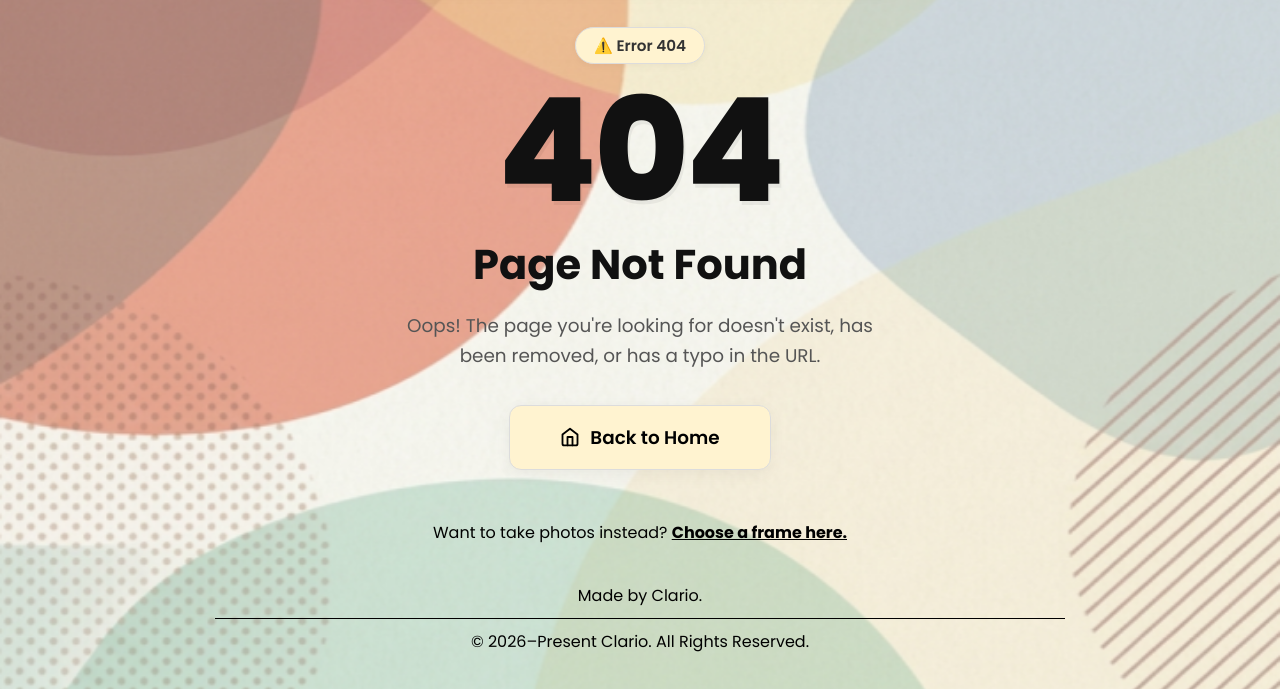
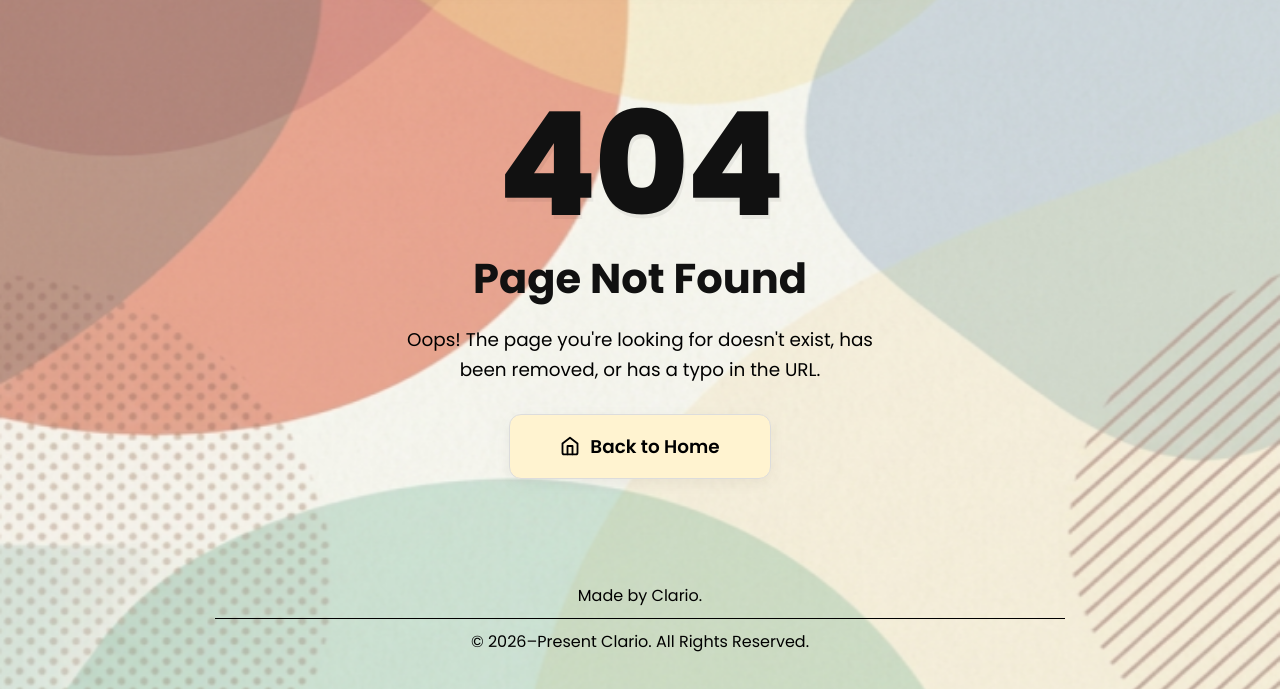
Before and after one commit to evanhendramulyadi/snaplet, a plain HTML site: page 404.html in a window 1280 px wide. Shown: the part 111-800 px from the top of the page. Drawn offline with Linux system fonts and the light colour scheme.

Commit message:
feat(404): refine 404 title, text color, and fallback routing

```diff
--- a/404.html
+++ b/404.html
@@ -4,7 +4,7 @@
     <meta charset="UTF-8">
     <meta name="viewport" content="width=device-width, initial-scale=1.0">
     <meta name="robots" content="noindex, follow">
-    <title>404 Page Not Found — Snaplet</title>
+    <title>404 — Snaplet</title>
     <meta name="description" content="The page you are looking for does not exist on Snaplet.">
 
     <script>
@@ -45,9 +45,6 @@
 
         <main class="not-found-hero">
             <div class="not-found-container">
-                <div class="not-found-badge">
-                    <span>⚠️ Error 404</span>
-                </div>
                 <h1 class="not-found-code">404</h1>
                 <h2 class="not-found-title">Page Not Found</h2>
                 <p class="not-found-desc">
@@ -62,7 +59,6 @@
                         <span>Back to Home</span>
                     </a>
                 </div>
-                <p class="help-text">Want to take photos instead? <a href="choose_frame.html">Choose a frame here.</a></p>
             </div>
         </main>
 
--- a/css/style.css
+++ b/css/style.css
@@ -924,21 +924,6 @@ footer {
     text-align: center;
 }
 
-.not-found-badge {
-    display: inline-flex;
-    align-items: center;
-    gap: 8px;
-    background-color: #FFF3D0;
-    border: 1px solid #DCDCDC;
-    padding: 6px 18px;
-    border-radius: 50px;
-    font-size: 0.95rem;
-    font-weight: 600;
-    color: #333;
-    margin-bottom: 15px;
-    box-shadow: 0 2px 8px rgba(0, 0, 0, 0.04);
-}
-
 .not-found-code {
     font-size: clamp(5.5rem, 16vw, 9rem);
     font-weight: 800;
@@ -958,19 +943,16 @@ footer {
 
 .not-found-desc {
     font-size: clamp(1rem, 2.5vw, 1.15rem);
-    color: #555;
+    color: #000;
     line-height: 1.6;
     max-width: 500px;
-    margin-bottom: 35px;
+    margin-bottom: 30px;
 }
 
 .not-found-actions {
     display: flex;
-    gap: 15px;
     justify-content: center;
     align-items: center;
-    flex-wrap: wrap;
-    margin-bottom: 25px;
 }
 
 /* Tombol Back to Home */
@@ -1008,11 +990,6 @@ footer {
         padding: 20px 15px;
     }
 
-    .not-found-badge {
-        font-size: 0.85rem;
-        padding: 5px 14px;
-    }
-
     .not-found-desc {
         font-size: 0.95rem;
         margin-bottom: 25px;
```
Also changed, not shown: index.html (+10 -0 lines).
